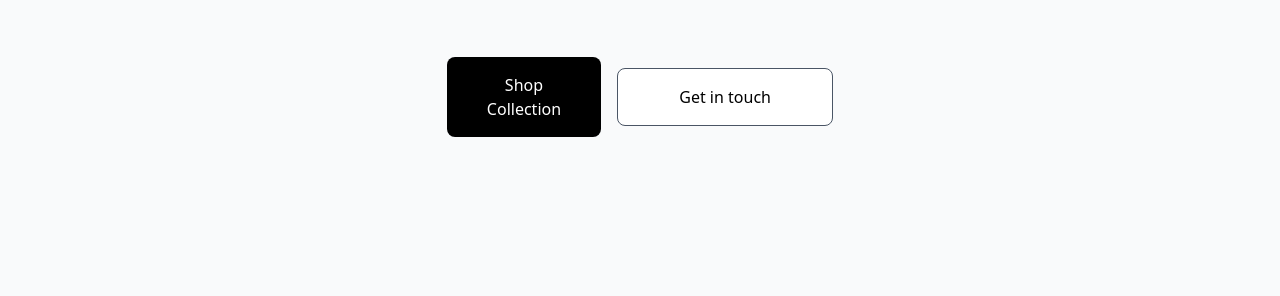
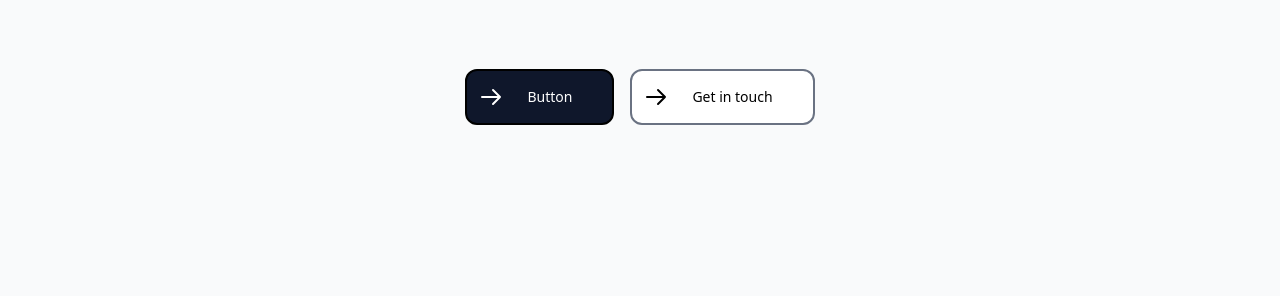
Before and after one commit to Gudnex1/phine-glow-hair, a website: page index.html in a window 1280 px wide. Shown: the part 504-800 px from the top of the page. Drawn offline with Linux system fonts and the light colour scheme.

Commit message:
Enhance hero section layout and styling for improved user experience

```diff
--- a/index.html
+++ b/index.html
@@ -26,26 +26,42 @@
     <main>
         <section id="hero" class="bg-gray-50">
             <div
-                class="container mx-auto max-w-6xl flex flex-col pt-30 md:justify-center md:pt-0 items-center text-center px-2 md:px-0 h-[60vh] md:h-screen">
+                class="container mx-auto max-w-6xl flex flex-col pt-30 md:justify-center md:pt-0 items-center text-center px-2 md:px-0 min-h-[70vh] md:h-screen">
                 <div class="max-w-4xl flex flex-col items-center justify-center text-center space-y-5">
                     <h1 class="text-4xl md:text-6xl font-bold mb-4">Welcome to Phine Glow Hair</h1>
                     <h3 class="text-2xl md:text-4xl">Elevate Your Glow</h3>
-                    <h4 class="md:text-lg text-gray-500 mb-8 md:max-w-2xl text-sm ">Premium human hair bundles, wigs, and
+                    <h4 class="md:text-lg text-gray-500 mb-8 md:max-w-2xl text-sm ">Premium human hair bundles, wigs,
+                        and
                         closures—crafted for timeless elegance, natural movement, and lasting quality.</h4>
                 </div>
                 <div class="flex flex-col md:flex-row items-center gap-4 mt-10 w-full sm:w-auto">
-                    <button class="bg-black text-white px-10 py-4 rounded-lg hover:bg-gray-800 transition duration-200  hover:cursor-pointer w-auto">
-                        Shop Collection
+                    <button
+                        class="cursor-pointer relative group flex items-center text-white  border-2 border-black rounded-xl transition-all duration-600 ease-in-out hover:bg-slate-800 hover:text-white px-10 py-4 bg-slate-900 r">
+                        <!-- SVG Icon -->
+                        <svg xmlns="http://www.w3.org/2000/svg"
+                        class="absolute left-3 w-6 h-6 text-white group-hover:text-white transition-all duration-600 ease-in-out group-hover:translate-x-1"
+                        fill="none" viewBox="0 0 24 24" stroke="currentColor">
+                        <path stroke-linecap="round" stroke-linejoin="round" stroke-width="2" d="M14 5l7 7m0 0l-7 7m7-7H3" />
+                    </svg>
+                    <span class="ml-5 text-sm font-medium">Button</span>
                     </button>
                     <button
-                        class="bg-white text-black px-10 py-4 rounded-lg hover:bg-gray-200 transition duration-200 border border-gray-600 w-full hover:cursor-pointer">Get
-                        in touch</button>
+                        class="cursor-pointer relative group flex items-center justify-end text-black  border-2 border-gray-500 border-opacity-100 rounded-xl transition-all duration-600 ease-in-out hover:bg-gray-300 hover:text-black px-10 py-4 bg-white">
+                        <!-- SVG Icon -->
+                        <svg xmlns="http://www.w3.org/2000/svg"
+                        class="absolute left-3 w-6 h-6 text-black group-hover:text-black transition-all duration-600 ease-in-out group-hover:translate-x-1"
+                        fill="none" viewBox="0 0 24 24" stroke="currentColor">
+                        <path stroke-linecap="round" stroke-linejoin="round" stroke-width="2" d="M14 5l7 7m0 0l-7 7m7-7H3" />
+                    </svg>
+                    <span class="text-sm font-medium pl-5">Get in touch</span>
+                    </button>
                 </div>
         </section>
         <section id="products" class="container px-4 py-20 mx-auto max-w-7xl">
             <header class="mb-15">
                 <h2 class="text-2xl md:text-3xl font-semibold tracking-tight whitespace-nowrap">Featured Collection</h2>
-                <p class="text-muted-foreground mt-2">Thoughtfully curated best-sellers loved for their quality and finish.</p>
+                <p class="text-muted-foreground mt-2">Thoughtfully curated best-sellers loved for their quality and
+                    finish.</p>
             </header>
             <div class="grid gap-8 sm:grid-cols-2 lg:grid-cols-3">
                 <article class="group rounded-xl border border-border p-3 shadow-sm transition-colors">
@@ -85,7 +101,7 @@
                 </article>
             </div>
         </section>
-    </main>()
+    </main>
 </body>
 
 </html>
```
Also changed, not shown: dist/style.css, src/input.css (line endings or trailing spaces).
